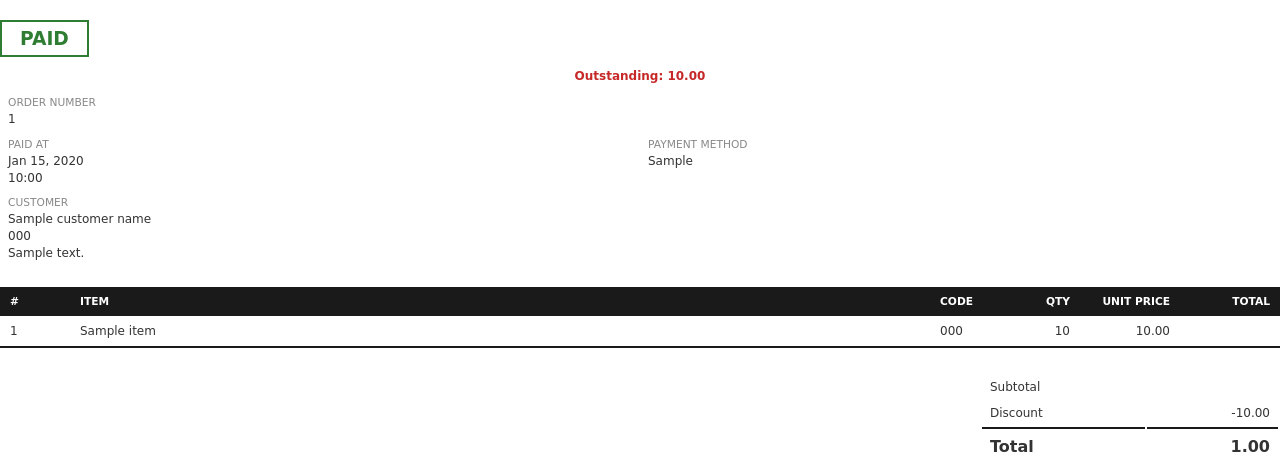
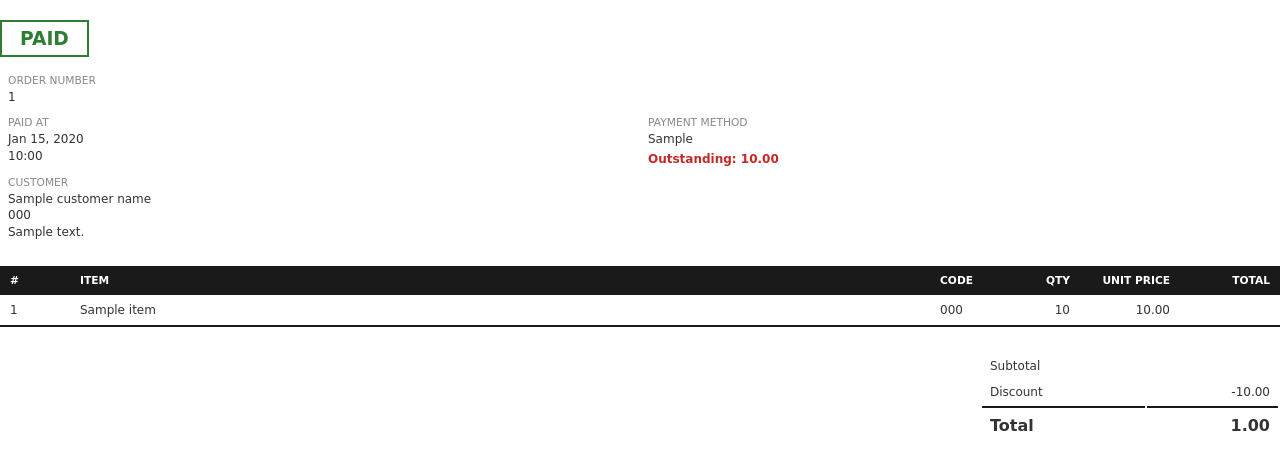
Before and after one commit to tharshan2001/Ebee_Core, a Spring app: template src/main/resources/templates/print/receipt.html in a window 1280 px wide. Shown: the part 102-564 px from the top of the page. Run offline with Thymeleaf, Linux system fonts and the light colour scheme; the template is opened without the code that fills it: most values are stand-ins (such as "Sample title", 1, 10 or a date in 2020); data that the repository does not hold is empty; some of the project's set-up classes (security, data sources, template engines, error pages and the like) are left out, and stand-ins take their place; database files in the repository are not loaded.

Commit message:
fix: move outstanding balance below payment method in receipt

```diff
--- a/src/main/resources/templates/print/receipt.html
+++ b/src/main/resources/templates/print/receipt.html
@@ -55,9 +55,6 @@
 </div>
 
 <div class="paid-stamp" th:text="${paymentStatus == 'PAID' ? 'PAID' : paymentStatus == 'PARTIALLY_PAID' ? 'PARTIALLY PAID' : paymentStatus == 'UNPAID' ? 'UNPAID' : 'PAID'}">PAID</div>
-<div th:if="${paymentStatus != null and paymentStatus != 'PAID'}" style="color: #c62828; font-size: 9pt; font-weight: bold; text-align: center; margin-bottom: 8px;">
-  Outstanding: <span th:text="${#numbers.formatDecimal(outstandingBalance, 1, 2)}">0.00</span>
-</div>
 
 <table class="info-table">
   <tr>
@@ -75,6 +72,9 @@
     <td>
       <div class="label">Payment Method</div>
       <div class="value" th:text="${paymentMethod}">Cash</div>
+      <div th:if="${paymentStatus != null and paymentStatus != 'PAID'}" style="color: #c62828; font-size: 9pt; font-weight: bold; margin-top: 4px;">
+        Outstanding: <span th:text="${#numbers.formatDecimal(outstandingBalance, 1, 2)}">0.00</span>
+      </div>
     </td>
   </tr>
   <tr>
```
